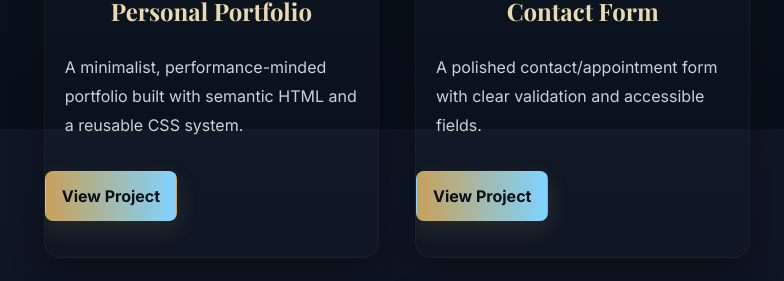
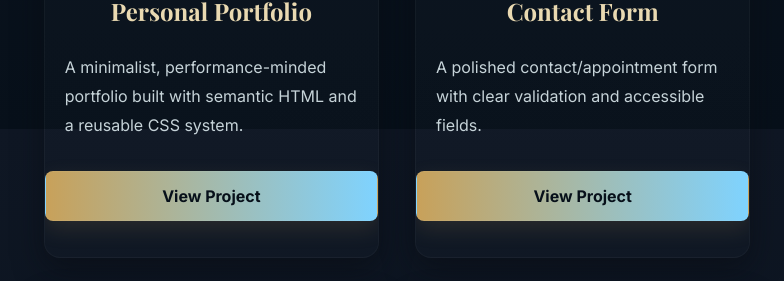
Before and after one commit to malikzeeshannb-art/multi-page-portfolio-website, a plain HTML site: page index.html in a window 1280 px wide. Shown: the part 671-952 px from the top of the page, without its empty margins (243-1027 px from the left). Drawn offline with nearby package versions, Linux system fonts and the light colour scheme.

Commit message:
Change card button display to block and center text

```diff
--- a/style-sheet/portfolio.css
+++ b/style-sheet/portfolio.css
@@ -74,7 +74,8 @@
 }
 
 .card__button {
-  display: inline-block;
+  display: block;
+  text-align: center;
   border-radius: 8px;
   padding: 0.6rem 1rem;
   margin: 0.75rem auto 1rem;
```
